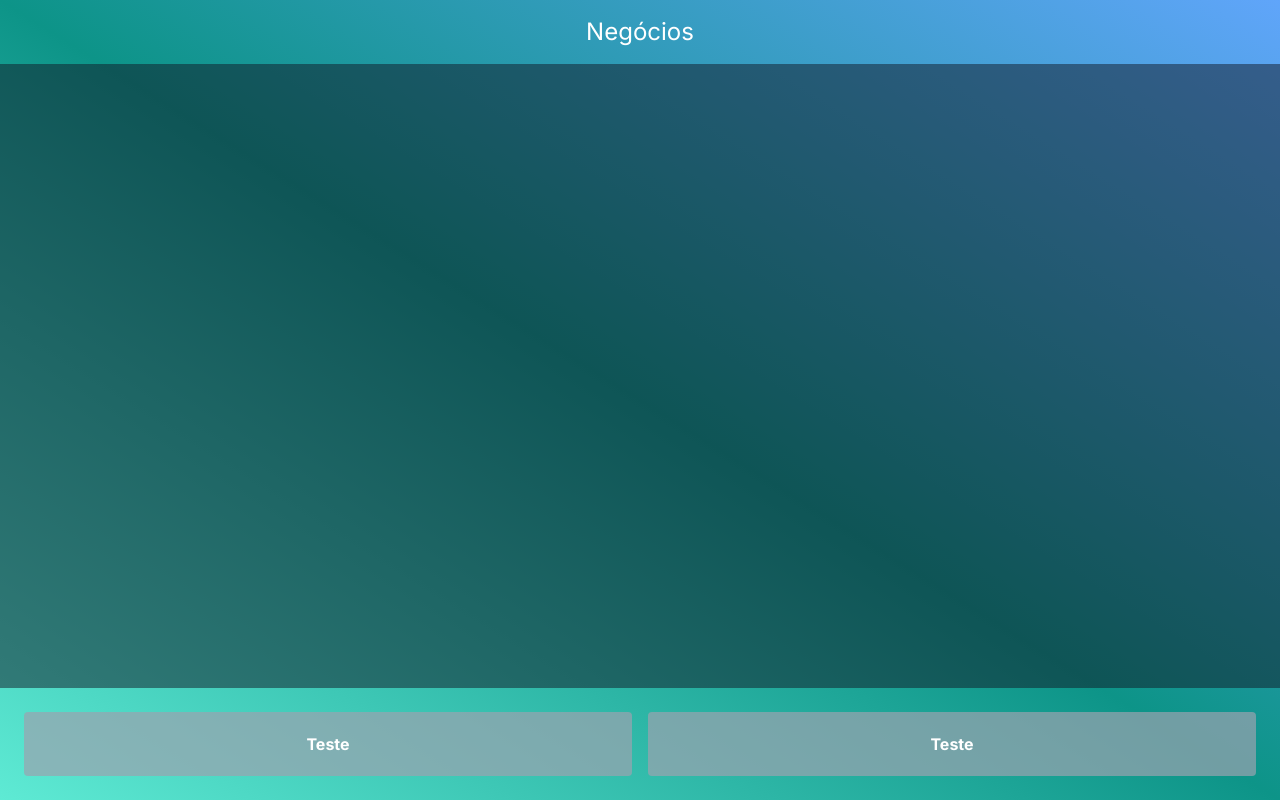
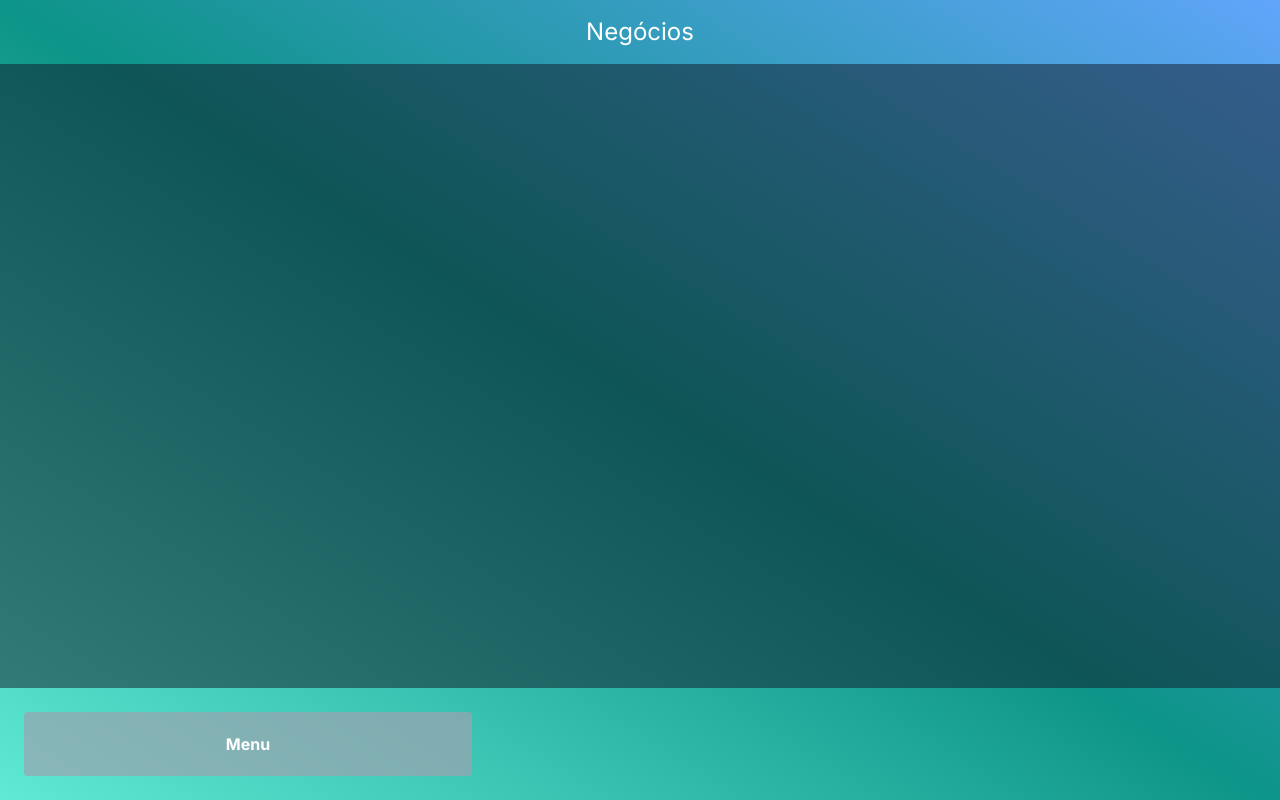
Before and after one commit to MatheusPese/AgendaServiceApp-PUCRS, a Next.js app in the folder my-app/: page /business-panel in a window 1280 px wide. Built offline with nearby package versions, Linux system fonts and the light colour scheme.

Commit message:
updated button component

```diff
--- a/my-app/src/app/business-panel/page.tsx
+++ b/my-app/src/app/business-panel/page.tsx
@@ -24,8 +24,7 @@ const Middle = (
 );
 
 const Bottom = (
-  <div className='mx-auto flex w-full'>
-    <Button className='flex-2 m-2'>Teste</Button>
-    <Button className='flex-2 m-2'>Teste</Button>
+  <div className='mx-auto flex w-full justify-between'>
+    <Button className='flex-2 m-2'>Menu</Button>
   </div>
 );
--- a/my-app/src/app/components/button.tsx
+++ b/my-app/src/app/components/button.tsx
@@ -11,7 +11,7 @@ interface ButtonProps {
 const Button: React.FC<ButtonProps> = ({ children, onClick, className }) => {
   return (
     <button
-      className={`bg-gray-400 hover:bg-gray-500 bg-opacity-70 text-white font-bold py-5 w-full rounded ${className}`}
+      className={`max-w-md bg-gray-400 hover:bg-gray-500 bg-opacity-70 text-white font-bold py-5 w-full rounded ${className}`}
       onClick={onClick}
     >
       {children}
```
